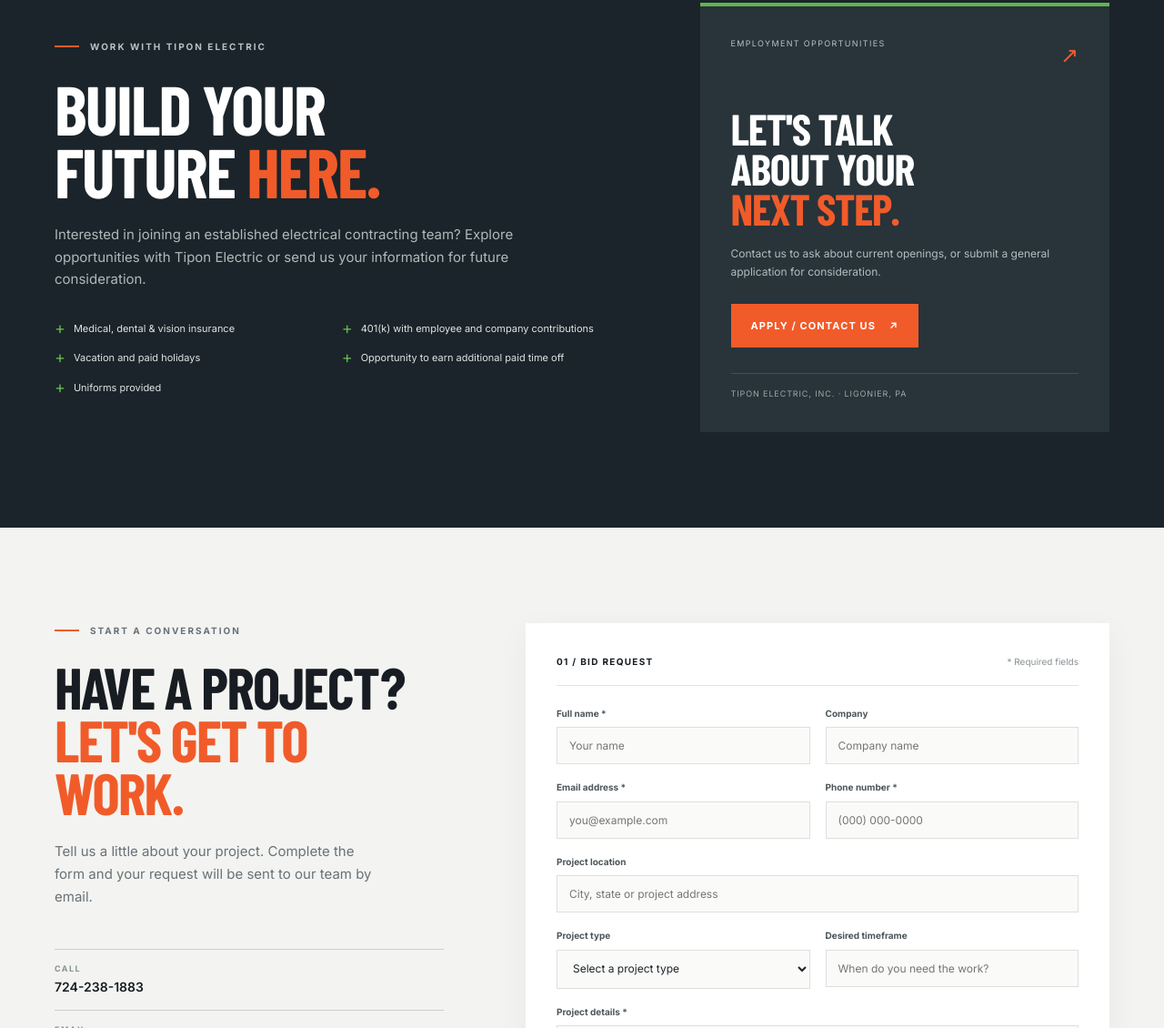
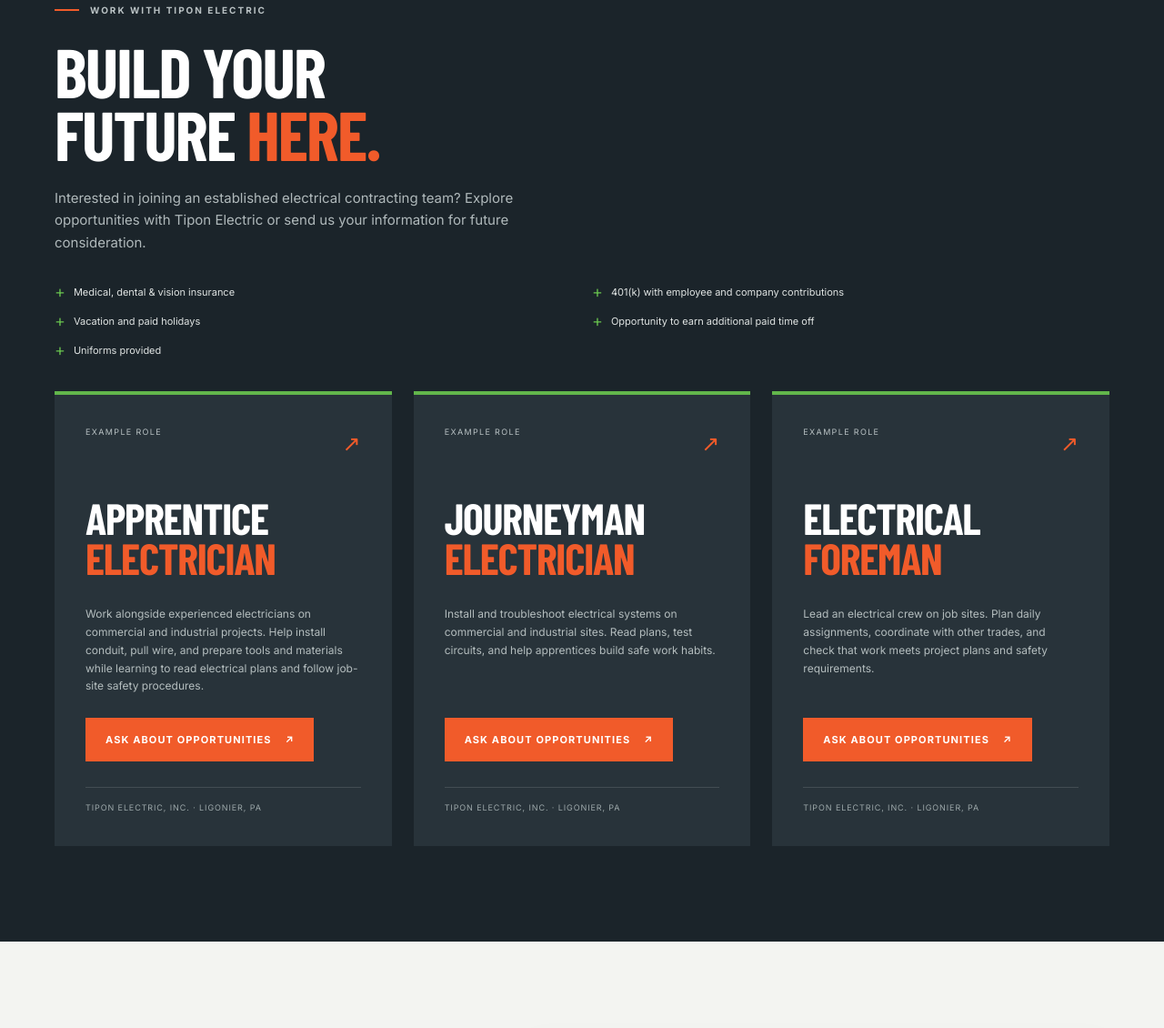
Before and after one commit to dfisch/tipon, a plain HTML site: page index.html in a window 1280 px wide. Shown: the part 3054-4184 px from the top of the page at 91% size. Drawn offline with nearby package versions, Linux system fonts and the light colour scheme; a web font is replaced by a local one.

Commit message:
Add a couple example career examples

```diff
--- a/index.html
+++ b/index.html
@@ -122,7 +122,7 @@
     </section>
 
     <section class="careers-section section" id="careers">
-      <div class="container careers-grid">
+      <div class="container">
         <div>
           <div class="eyebrow"><span class="eyebrow-line"></span> Work with Tipon Electric</div>
           <h2>BUILD YOUR<br>FUTURE <em>HERE.</em></h2>
@@ -135,13 +135,29 @@
             <div><span>+</span> Uniforms provided</div>
           </div>
         </div>
-        <div class="career-card">
-          <div class="career-card-top"><span class="career-tag">Employment opportunities</span><span class="career-arrow">↗</span></div>
-          <h3>LET'S TALK<br>ABOUT YOUR<br><em>NEXT STEP.</em></h3>
-          <p>Contact us to ask about current openings, or submit a general application for consideration.</p>
-          <a class="button button-orange" href="#application">Apply / Contact Us <span>↗</span></a>
+      </div>
+      <div class="container career-examples">
+        <article class="career-card">
+          <div class="career-card-top"><span class="career-tag">Example role</span><span class="career-arrow" aria-hidden="true">↗</span></div>
+          <h3>APPRENTICE<br><em>ELECTRICIAN</em></h3>
+          <p>Work alongside experienced electricians on commercial and industrial projects. Help install conduit, pull wire, and prepare tools and materials while learning to read electrical plans and follow job-site safety procedures.</p>
+          <a class="button button-orange" href="#application">Ask About Opportunities <span aria-hidden="true">↗</span></a>
           <div class="career-card-foot">Tipon Electric, Inc. · Ligonier, PA</div>
-        </div>
+        </article>
+        <article class="career-card">
+          <div class="career-card-top"><span class="career-tag">Example role</span><span class="career-arrow" aria-hidden="true">↗</span></div>
+          <h3>JOURNEYMAN<br><em>ELECTRICIAN</em></h3>
+          <p>Install and troubleshoot electrical systems on commercial and industrial sites. Read plans, test circuits, and help apprentices build safe work habits.</p>
+          <a class="button button-orange" href="#application">Ask About Opportunities <span aria-hidden="true">↗</span></a>
+          <div class="career-card-foot">Tipon Electric, Inc. · Ligonier, PA</div>
+        </article>
+        <article class="career-card">
+          <div class="career-card-top"><span class="career-tag">Example role</span><span class="career-arrow" aria-hidden="true">↗</span></div>
+          <h3>ELECTRICAL<br><em>FOREMAN</em></h3>
+          <p>Lead an electrical crew on job sites. Plan daily assignments, coordinate with other trades, and check that work meets project plans and safety requirements.</p>
+          <a class="button button-orange" href="#application">Ask About Opportunities <span aria-hidden="true">↗</span></a>
+          <div class="career-card-foot">Tipon Electric, Inc. · Ligonier, PA</div>
+        </article>
       </div>
     </section>
 
```
Also changed, not shown: styles.css.
